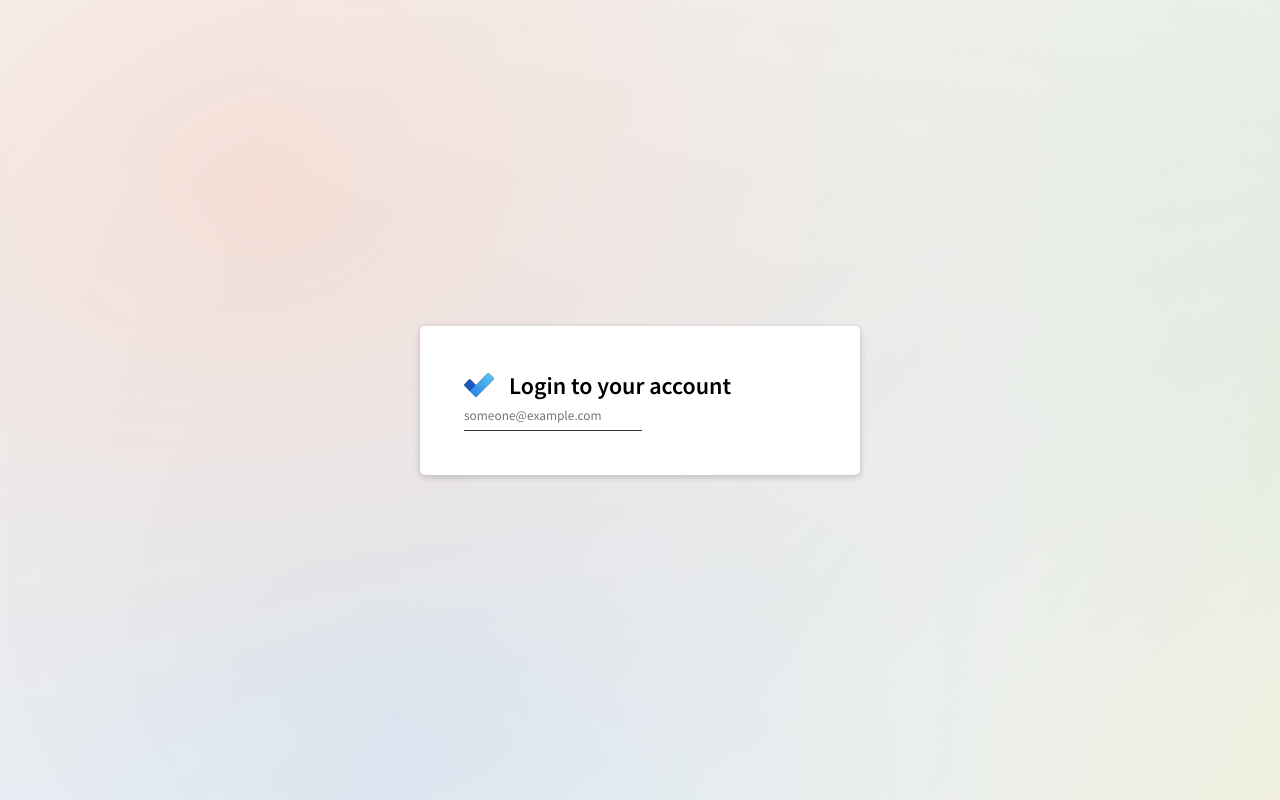
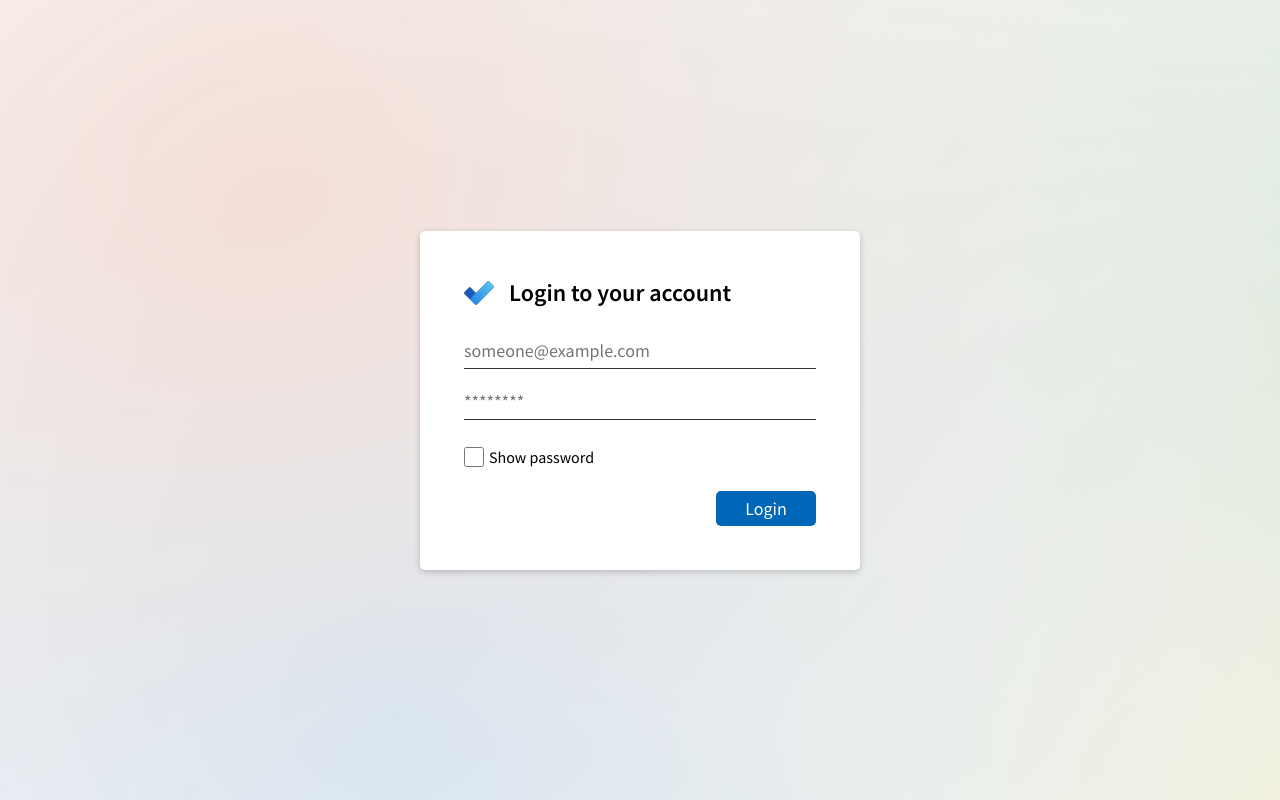
Before and after one commit to ArunBohra12/todo-app, a React (Vite) app in the folder client/: page / in a window 1280 px wide. Built offline with nearby package versions, Linux system fonts and the light colour scheme.

Commit message:
Create UI for login & signup

```diff
--- a/client/src/App.jsx
+++ b/client/src/App.jsx
@@ -1,11 +1,17 @@
-import Login from './pages/auth/Login.page';
+import { Routes, Route } from 'react-router-dom';
+import Login from './pages/auth/login/login.page';
+import Signup from './pages/auth/signup/signup.page';
 
 import './css/app.css';
 
 const App = () => {
   return (
     <div className='app'>
-      <Login />
+      <Routes>
+        <Route path='/login' element={<Login />} />
+        <Route path='/signup' element={<Signup />} />
+        <Route path='/' element={<Login />} />
+      </Routes>
     </div>
   );
 };
--- /dev/null
+++ b/client/src/components/button/button.component.jsx
@@ -0,0 +1,20 @@
+import './button.styles.css';
+
+const BUTTON_VARIANTS = {
+  blue: 'btn-blue',
+  default: 'btn-blue',
+};
+
+const Button = props => {
+  const { children, className, variant, otherButtonAttributes } = props;
+
+  const buttonVariant = BUTTON_VARIANTS[variant] ?? BUTTON_VARIANTS.default;
+
+  return (
+    <button className={`btn ${buttonVariant} ${className || ''}`} {...otherButtonAttributes}>
+      {children}
+    </button>
+  );
+};
+
+export default Button;
--- /dev/null
+++ b/client/src/components/button/button.styles.css
@@ -0,0 +1,20 @@
+.btn {
+  padding: 0.4rem 1.2rem;
+  height: 3.5rem;
+  width: 10rem;
+  cursor: pointer;
+  border-radius: var(--border-radius-normal);
+  -webkit-border-radius: var(--border-radius-normal);
+  -moz-border-radius: var(--border-radius-normal);
+  -ms-border-radius: var(--border-radius-normal);
+  -o-border-radius: var(--border-radius-normal);
+}
+
+.btn-blue {
+  background-color: var(--color-blue-primary);
+  color: var(--color-white);
+}
+
+.btn-blue:hover {
+  background-color: var(--color-blue-primary-dark);
+}
--- a/client/src/components/input/singleLineInput.styles.css
+++ b/client/src/components/input/singleLineInput.styles.css
@@ -1,4 +1,9 @@
 .single-line-input {
   padding: 0.6rem 1rem 0.6rem 0;
   border-bottom: 1px solid #323232;
+  transition: border var(--transition-time-normal);
 }
+
+.single-line-input:focus {
+  border-bottom: 1px solid var(--color-blue-primary);
+}
--- a/client/src/css/app.css
+++ b/client/src/css/app.css
@@ -19,6 +19,8 @@ body {
   box-sizing: border-box;
   font-family: var(--font-primary);
   font-size: 1.6rem;
+  font-weight: 400;
+  line-height: 1.5;
   height: 100vh;
   overflow: hidden;
 }
--- a/client/src/css/variables.css
+++ b/client/src/css/variables.css
@@ -5,6 +5,11 @@
   /* COLOR VARIABLES */
   --color-white: #fff;
   --color-red: #e81123;
+  --color-blue-primary: #0067b8;
+  --color-blue-primary-dark: #005da6;
+
+  /* ANIMATION VARIABLES */
+  --transition-time-normal: 0.3s;
 
   /* BOX-MODEL VARIABLES */
   --border-radius-normal: 5px;
--- a/client/src/pages/auth/Login.page.jsx
+++ /dev/null
@@ -1,23 +0,0 @@
-import logo from '../../assets/logo/logo-small.png';
-import SingleLineInput from '../../components/input/singleLineInput.comopnent';
-
-import './login.styles.css';
-
-const Login = () => {
-  return (
-    <div className='auth-page'>
-      <div className='auth-form'>
-        <div className='auth-form__header'>
-          <img src={logo} alt='ToDo' className='auth-form__logo-img' width='30' height='24' />
-          <h2 className='auth-form__heading'>Login to your account</h2>
-        </div>
-
-        <form className='login-form'>
-          <SingleLineInput placeholder='someone@example.com' />
-        </form>
-      </div>
-    </div>
-  );
-};
-
-export default Login;
--- /dev/null
+++ b/client/src/pages/auth/auth.styles.css
@@ -0,0 +1,86 @@
+.auth-page {
+  height: 100%;
+  background-image: url('../../assets/img/gradient-background.svg');
+  display: grid;
+  place-items: center;
+}
+
+.auth-form-container {
+  width: 44rem;
+  padding: 4.4rem;
+  background-color: var(--color-white);
+  box-shadow: var(--box-shadow-normal);
+
+  border-radius: var(--border-radius-normal);
+  -webkit-border-radius: var(--border-radius-normal);
+  -moz-border-radius: var(--border-radius-normal);
+  -ms-border-radius: var(--border-radius-normal);
+  -o-border-radius: var(--border-radius-normal);
+}
+
+.auth-form__header {
+  display: flex;
+  align-items: center;
+}
+
+.auth-form__logo-img {
+  width: 3rem;
+  height: 2.4rem;
+  margin-right: 1.5rem;
+}
+
+.auth-form__heading {
+  font-weight: 600;
+  font-size: 2.4rem;
+}
+
+.auth-form__submit-btn {
+  margin-top: 2.2rem;
+  margin-left: auto;
+  font-size: 1.8rem;
+}
+
+.auth-form {
+  display: flex;
+  flex-direction: column;
+  margin-top: 2.2rem;
+}
+
+.auth-form > input {
+  font-size: 1.8rem;
+}
+
+.auth-form > input:not(:last-child) {
+  margin-bottom: 1.5rem;
+}
+
+.show-password-label {
+  display: flex;
+  align-items: center;
+  margin-top: 1rem;
+}
+
+.show-password-label input {
+  margin-right: 0.5rem;
+  width: 2rem;
+  height: 2rem;
+}
+
+@media only screen and (max-width: 480px) {
+  .auth-page {
+    background: #fff;
+    place-items: start;
+  }
+
+  .auth-form-container {
+    width: 90%;
+    padding: 1rem;
+    margin: auto;
+    margin-top: 5rem;
+    box-shadow: none;
+  }
+
+  .auth-form__heading {
+    font-size: 2rem;
+  }
+}
--- a/client/src/pages/auth/login.styles.css
+++ /dev/null
@@ -1,29 +0,0 @@
-.auth-page {
-  height: 100%;
-  background-image: url('../../assets/img/gradient-background.svg');
-  display: grid;
-  place-items: center;
-}
-
-.auth-form {
-  width: 44rem;
-  padding: 4.4rem;
-  background-color: var(--color-white);
-  border-radius: var(--border-radius-normal);
-  box-shadow: var(--box-shadow-normal);
-}
-
-.auth-form__header {
-  display: flex;
-  align-items: center;
-}
-
-.auth-form__logo-img {
-  width: 3rem;
-  height: 2.4rem;
-  margin-right: 1.5rem;
-}
-
-.auth-form__heading {
-  font-weight: 600;
-}
--- /dev/null
+++ b/client/src/pages/auth/login/login.page.jsx
@@ -0,0 +1,55 @@
+import { useState } from 'react';
+
+import logo from '../../../assets/logo/logo-small.png';
+import Button from '../../../components/button/button.component';
+import SingleLineInput from '../../../components/input/singleLineInput.comopnent';
+
+const Login = () => {
+  const [email, setEmail] = useState('');
+  const [password, setPassword] = useState('');
+  const [isPasswordHidden, setIsPasswordHidden] = useState(true);
+
+  const loginSubmitHandler = e => {
+    e.preventDefault();
+  };
+
+  return (
+    <div className='auth-page'>
+      <div className='auth-form-container'>
+        <div className='auth-form__header'>
+          <img src={logo} alt='ToDo' className='auth-form__logo-img' width='30' height='24' />
+          <h2 className='auth-form__heading'>Login to your account</h2>
+        </div>
+
+        <form className='auth-form' onSubmit={loginSubmitHandler}>
+          <SingleLineInput
+            type='email'
+            placeholder='someone@example.com'
+            value={email}
+            onChange={e => setEmail(e.target.value)}
+          />
+          <SingleLineInput
+            type={isPasswordHidden === true ? 'password' : 'text'}
+            placeholder='********'
+            value={password}
+            onChange={e => setPassword(e.target.value)}
+          />
+
+          <label htmlFor='show-password' className='show-password-label'>
+            <input
+              type='checkbox'
+              id='show-password'
+              checked={!isPasswordHidden}
+              onChange={e => setIsPasswordHidden(!e.target.checked)}
+            />
+            <span>Show password</span>
+          </label>
+
+          <Button className='auth-form__submit-btn'>Login</Button>
+        </form>
+      </div>
+    </div>
+  );
+};
+
+export default Login;
--- /dev/null
+++ b/client/src/pages/auth/signup/signup.page.jsx
@@ -0,0 +1,58 @@
+import { useState } from 'react';
+
+import logo from '../../../assets/logo/logo-small.png';
+import Button from '../../../components/button/button.component';
+import SingleLineInput from '../../../components/input/singleLineInput.comopnent';
+
+// This style will be loaded for both login and signup page
+import '../auth.styles.css';
+
+const Signup = () => {
+  const [email, setEmail] = useState('');
+  const [password, setPassword] = useState('');
+  const [isPasswordHidden, setIsPasswordHidden] = useState(true);
+
+  const signupSubmitHandler = e => {
+    e.preventDefault();
+  };
+
+  return (
+    <div className='auth-page'>
+      <div className='auth-form-container'>
+        <div className='auth-form__header'>
+          <img src={logo} alt='ToDo' className='auth-form__logo-img' width='30' height='24' />
+          <h2 className='auth-form__heading'>Login to your account</h2>
+        </div>
+
+        <form className='auth-form' onSubmit={signupSubmitHandler}>
+          <SingleLineInput
+            type='email'
+            placeholder='someone@example.com'
+            value={email}
+            onChange={e => setEmail(e.target.value)}
+          />
+          <SingleLineInput
+            type={isPasswordHidden === true ? 'password' : 'text'}
+            placeholder='********'
+            value={password}
+            onChange={e => setPassword(e.target.value)}
+          />
+
+          <label htmlFor='show-password' className='show-password-label'>
+            <input
+              type='checkbox'
+              id='show-password'
+              checked={!isPasswordHidden}
+              onChange={e => setIsPasswordHidden(!e.target.checked)}
+            />
+            <span>Show password</span>
+          </label>
+
+          <Button className='auth-form__submit-btn'>Signup</Button>
+        </form>
+      </div>
+    </div>
+  );
+};
+
+export default Signup;
```
Also changed, not shown: client/src/api/auth.js (added).
